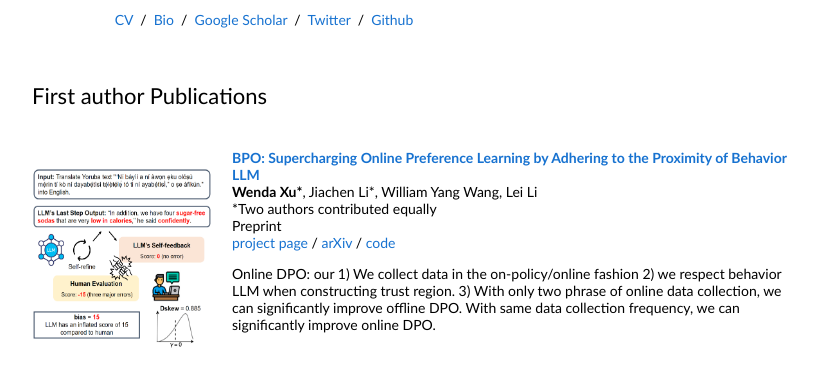
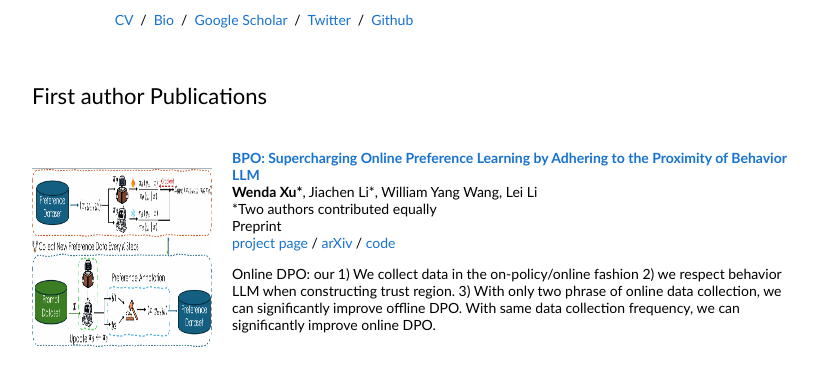
Before and after one commit to xu1998hz/xu1998hz.github.io, a plain HTML site: page index.html in a window 1280 px wide. Shown: the part 408-792 px from the top of the page, without its empty margins (228-1051 px from the left). Drawn offline with Linux system fonts and the light colour scheme.

Commit message:
update image

```diff
--- a/index.html
+++ b/index.html
@@ -57,7 +57,7 @@
                 <source src="images/regnerf_after.mp4" type="video/mp4">
                 Your browser does not support the video tag.
                 </video></div>
-                <img src='images/peril_self_refine.png' width="180" height="180">
+                <img src='images/BPO.png' width="180" height="180">
               </div>
               <script type="text/javascript">
                 function regnerf_start() {
```
Also changed, not shown: images/BPO.png (added).
